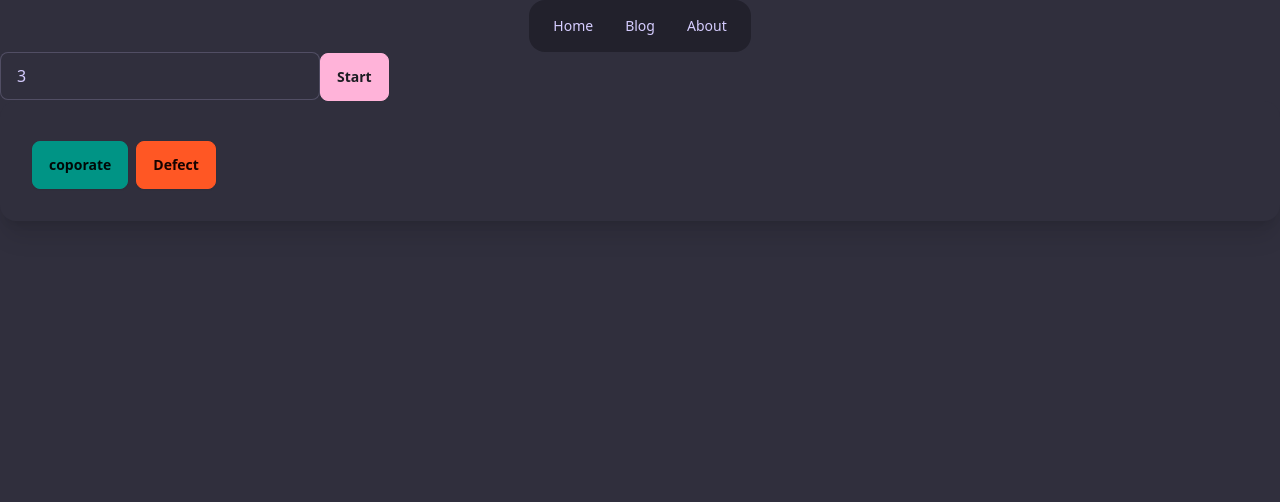
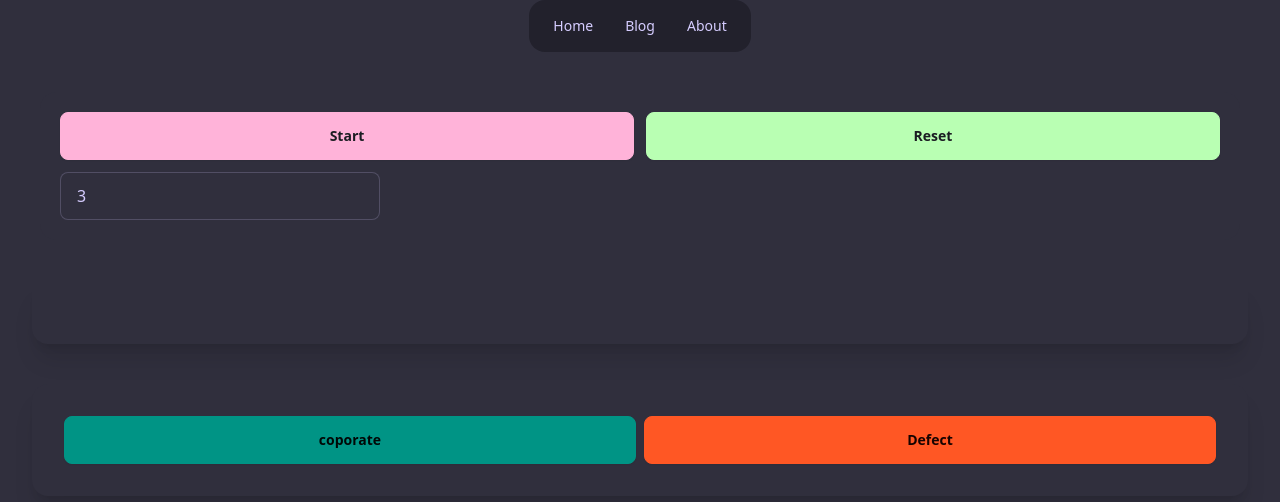
Before and after one commit to kushalsrinivas/prisoners_dilemma, a Next.js app: page /dilemma in a window 1280 px wide. Shown: the top 502 px of the page. Built offline with nearby package versions, Linux system fonts and the light colour scheme.

Commit message:
design changes

```diff
--- a/src/pages/dilemma.tsx
+++ b/src/pages/dilemma.tsx
@@ -52,8 +52,22 @@ function Dilemma() {
     const option = Math.floor(Math.random() * 2) === 1 ? "success" : "error";
     return option;
   };
+  const Reset = () => {
+    setBoxes([]);
+    setCurrentRound(0);
+    setFlag(false);
+  };
   return (
-    <div>
+    <div className="h-screen">
+      <div className="flex flex-col justify-center m-10 gap-3 card bg-base-100 p-5">
+        <div className="grid grid-cols-2 w-full m-auto gap-3 ">
+          <button type="submit" className="btn  btn-primary" onClick={GenBox}>
+            Start
+          </button>
+          <button type="submit" className="btn  btn-secondary" onClick={Reset}>
+            Reset
+          </button>
+        </div>
         <input
           type="number"
           placeholder="Number of rounds"
@@ -61,16 +75,14 @@ function Dilemma() {
           value={rounds}
           onChange={(e) => {
             const value = parseInt(e.target.value);
-          if (isNaN(value) || value < 3) {
+            if (isNaN(value) || value < 3 || value > 25) {
             } else {
               setRounds(value);
             }
           }}
         />
-      <button type="submit" className="btn btn-primary" onClick={GenBox}>
-        Start
-      </button>
-      <div className="card w-screen bg-base-100 shadow-xl">
+      </div>
+      <div className={`card w-[95%] m-auto ${flag && "bg-base-100"} shadow-xl`}>
         <div className="card-body w-full">
           <div className="flex flex-row gap-3 w-full">
             {boxes.map((temp, id) => {
@@ -84,8 +96,12 @@ function Dilemma() {
               );
             })}
           </div>
-
-          <div className="card-actions ">
+        </div>
+      </div>
+      <div
+        className={`card w-[95%] gap-3 m-auto bg-base-100 mt-10 shadow-xl  `}
+      >
+        <div className="grid grid-cols-2 card-body">
           <button
             className="btn btn-success"
             onClick={() => {
@@ -111,7 +127,6 @@ function Dilemma() {
         </div>
       </div>
     </div>
-    </div>
   );
 }
 
```
Lines whose indentation alone changed are shown as unchanged.
